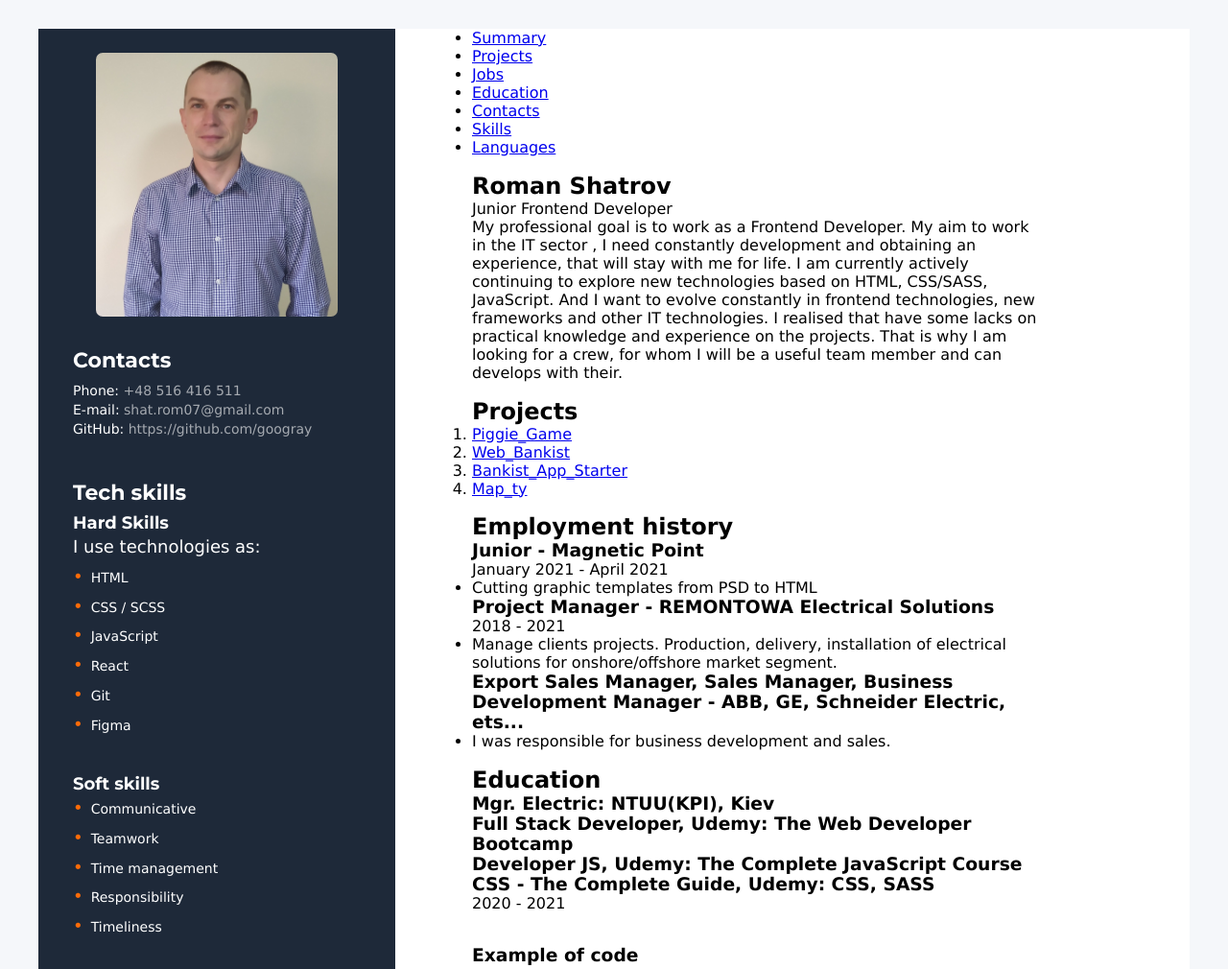
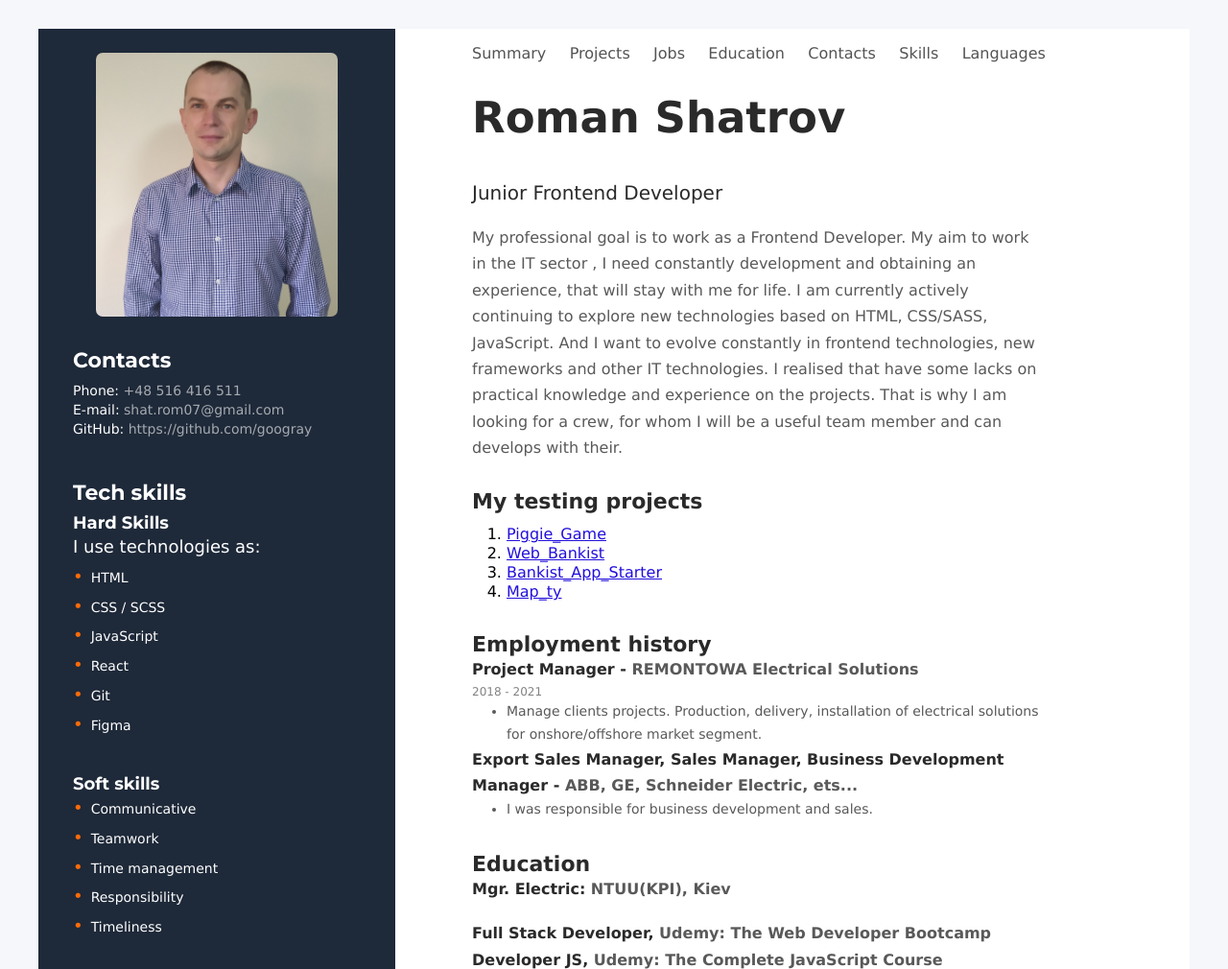
Before and after one commit to googray/rsschool-cv1, a plain HTML site: page index.html in a window 1280 px wide. Shown: the top 1010 px of the page at 96% size. Drawn offline with nearby package versions, Linux system fonts and the light colour scheme.

Commit message:
feat: finished styling of right side

```diff
--- a/index.html
+++ b/index.html
@@ -104,25 +104,25 @@
           <nav>
             <ul class="main-header__links">
               <li class="main-footer__link">
-                <a href="#bio" class="header link">Summary</a>
+                <a href="#bio" class="header-link">Summary</a>
               </li>
               <li class="main-footer__link">
-                <a href="#projects" class="header link">Projects</a>
+                <a href="#projects" class="header-link">Projects</a>
               </li>
               <li class="main-footer__link">
-                <a href="#jobs" class="header link">Jobs</a>
+                <a href="#jobs" class="header-link">Jobs</a>
               </li>
               <li class="main-footer__link">
-                <a href="#education" class="header link">Education</a>
+                <a href="#education" class="header-link">Education</a>
               </li>
               <li class="main-footer__link">
-                <a href="#contacts" class="header link">Contacts</a>
+                <a href="#contacts" class="header-link">Contacts</a>
               </li>
               <li class="main-footer__link">
-                <a href="#skills" class="header link">Skills</a>
+                <a href="#skills" class="header-link">Skills</a>
               </li>
               <li class="main-footer__link">
-                <a href="#language" class="header link">Languages</a>
+                <a href="#language" class="header-link">Languages</a>
               </li>
             </ul>
           </nav>
@@ -143,8 +143,8 @@
           </p>
         </section>
         <section class="projects" id="projects">
-          <h2 class="projects-title">Projects</h2>
-          <ol>
+          <h2 class="projects-title">My testing projects</h2>
+          <ol class="projects-list">
             <li>
               <a
                 href="https://simply-piggie-game.netlify.app/"
@@ -177,11 +177,11 @@
         </section>
         <section class="jobs" id="jobs">
             <h2 class="jobs-title">Employment history</h2>
-            <h3 class="jobs-occupation"> Junior - <span class="accent">Magnetic Point</span></h3>
+            <!-- <h3 class="jobs-occupation"> Junior - <span class="accent">Magnetic Point</span></h3>
             <p class="jobs-time">January 2021 - April 2021</p>
             <ul class="experience">
                 <li class="experience-item">Cutting graphic templates from PSD to HTML</li>
-            </ul>
+            </ul> -->
             <h3 class="jobs-occupation"> Project Manager - <span class="accent">REMONTOWA Electrical Solutions</span></h3>
             <p class="jobs-time">2018 - 2021</p>
             <ul class="experience">
@@ -202,7 +202,8 @@
         <section class="education" id="education">
             <h2 class="education-title">Education</h2>
             <h3 class="education-degree">Mgr. Electric: <span class="accent">NTUU(KPI), Kiev</span></h3>
-            <!-- <p class="education-time"></p> -->
+            <!-- <p class="education-time">   </p> -->
+            <br>
             <h3 class="education-degree">
                 Full Stack Developer,
                 <span class="accent">Udemy: The Web Developer Bootcamp</span>
@@ -217,9 +218,9 @@
               </h3>
               <p class="education-time">2020 - 2021</p>
         </section>
-        <section class="code"></section>
-        <h3 class="code-example">Example of code</h3>
+        <section class="code">
         <div class="code-container">
+            <h3 class="code-example">Example of code</h3>
             <pre>
                 <code class="code-js" id='code'>
                     function deepCount(a){
@@ -230,7 +231,7 @@
                 </code>
             </pre>
         </div>
-
+    </section>
         <footer class="main-footer">
           <nav>
             <ul class="main-footer__links">
--- a/style.css
+++ b/style.css
@@ -196,10 +196,129 @@ html {
   justify-content: space-between;
 }
 
+.main-header__links {
+  display: flex;
+  justify-content: space-between;
+  align-items: center;
+}
+
+.main-header__links {
+  list-style-type: none;
+  margin-top: 16px;
+}
+
+.header-link {
+  opacity: 0.8;
+  color: var(--color-title);
+  text-decoration: none;
+  font-size: 16px;
+}
+
+.header-link:hover {
+  opacity: 1;
+  text-decoration: underline;
+  background-color: var(--bgrc-body);
+}
+
+.bio,
+.projects,
+.jobs,
+.education,
+.code {
+  margin-bottom: 20px;
+}
+
+.bio-title {
+  font-size: 45px;
+  line-height: 2;
+  margin-bottom: 16px;
+}
+
+.bio-occupation {
+  font-size: 20px;
+  line-height: 1.714;
+}
+
+.bio-occupation {
+  margin-bottom: 16px;
+}
+
+.bio-title,
+.bio-occupation {
+  color: var(--color-title);
+}
+
+.bio-about {
+  font-size: 16px;
+  line-height: 1.714;
+}
+
+.bio-about {
+  color: var(--color-about);
+}
+
+.projects-title {
+  margin-bottom: 14px;
+  color: var(--color-title);
+  font-size: 22px;
+  line-height: 20px;
+}
+
+.projects-list,
+.experience {
+  padding-left: 36px;
+}
+
+.projects-link {
+  color: var(--color-project);
+  font-size: 16px;
+  line-height: 20px;
+}
+
+.projects-link:hover {
+  color: var(--color-link);
+  font-size: 18px;
+  line-height: 20px;
+}
+
+.jobs-title,
+.education-title {
+  color: var(--color-title);
+  font-size: 22px;
+  line-height: 1.091;
+}
+
+.jobs-occupation,
+.education-degree {
+  color: var(--color-title);
+  font-size: 16px;
+  line-height: 1.714;
+}
+
+.jobs-time,
+.education-time {
+  color: var(--color-time);
+  font-size: 12px;
+  line-height: 1.5;
+}
+
+.experience-item {
+  color: var(--color-about);
+  font-size: 14px;
+  line-height: 1.714;
+}
+
+.accent {
+  color: var(--color-about);
+}
+
+.main-footer__links {
+  display: flex;
+  justify-content: space-between;
+  align-items: center;
+}
+
+.main-footer__links {
+  list-style-type: none;
+}
 /*Right side end*/
-
-/* body {
-  display: flex;
-  flex-direction: column;
-  justify-content: space-between;
-} */
```
